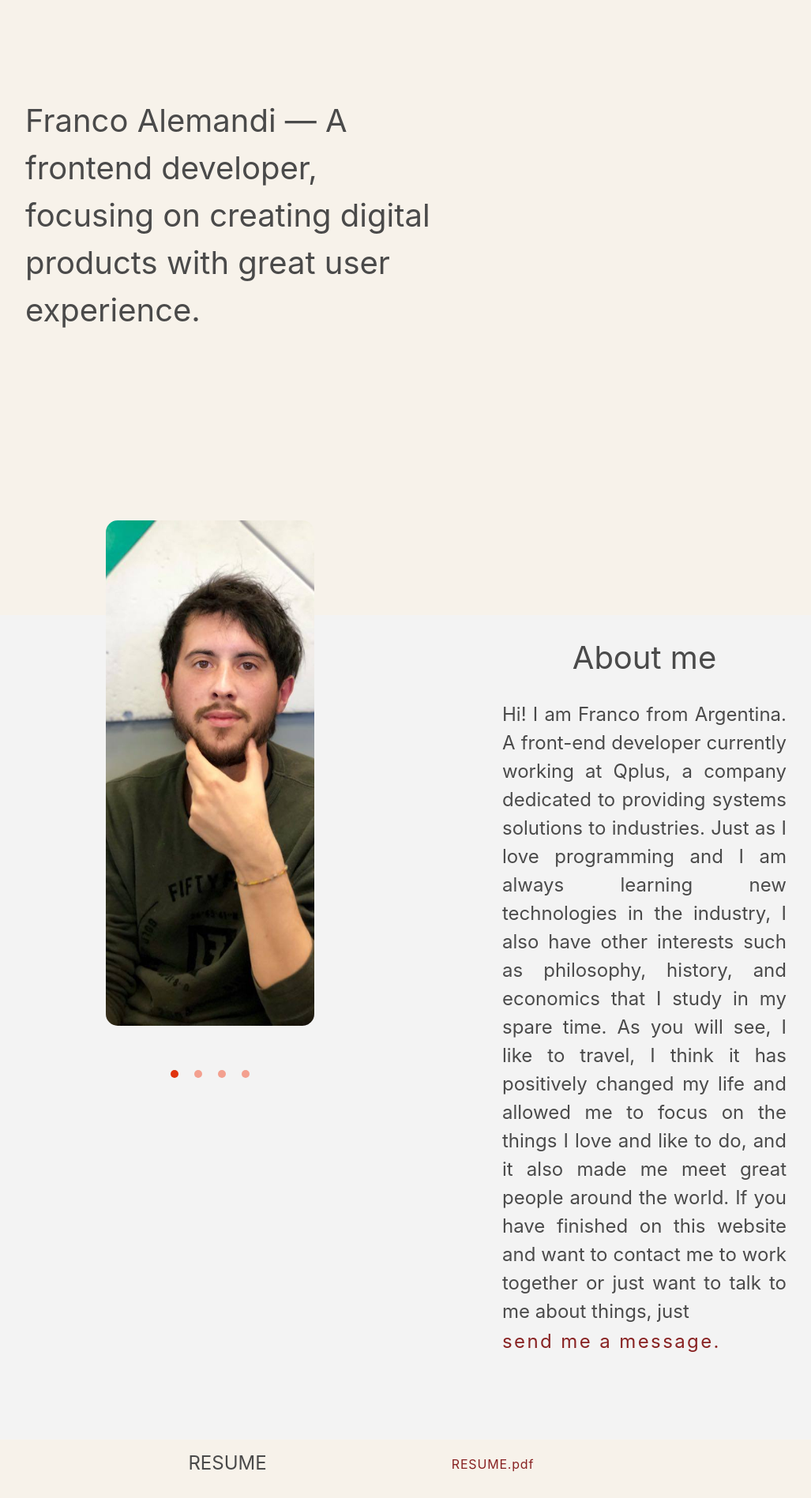
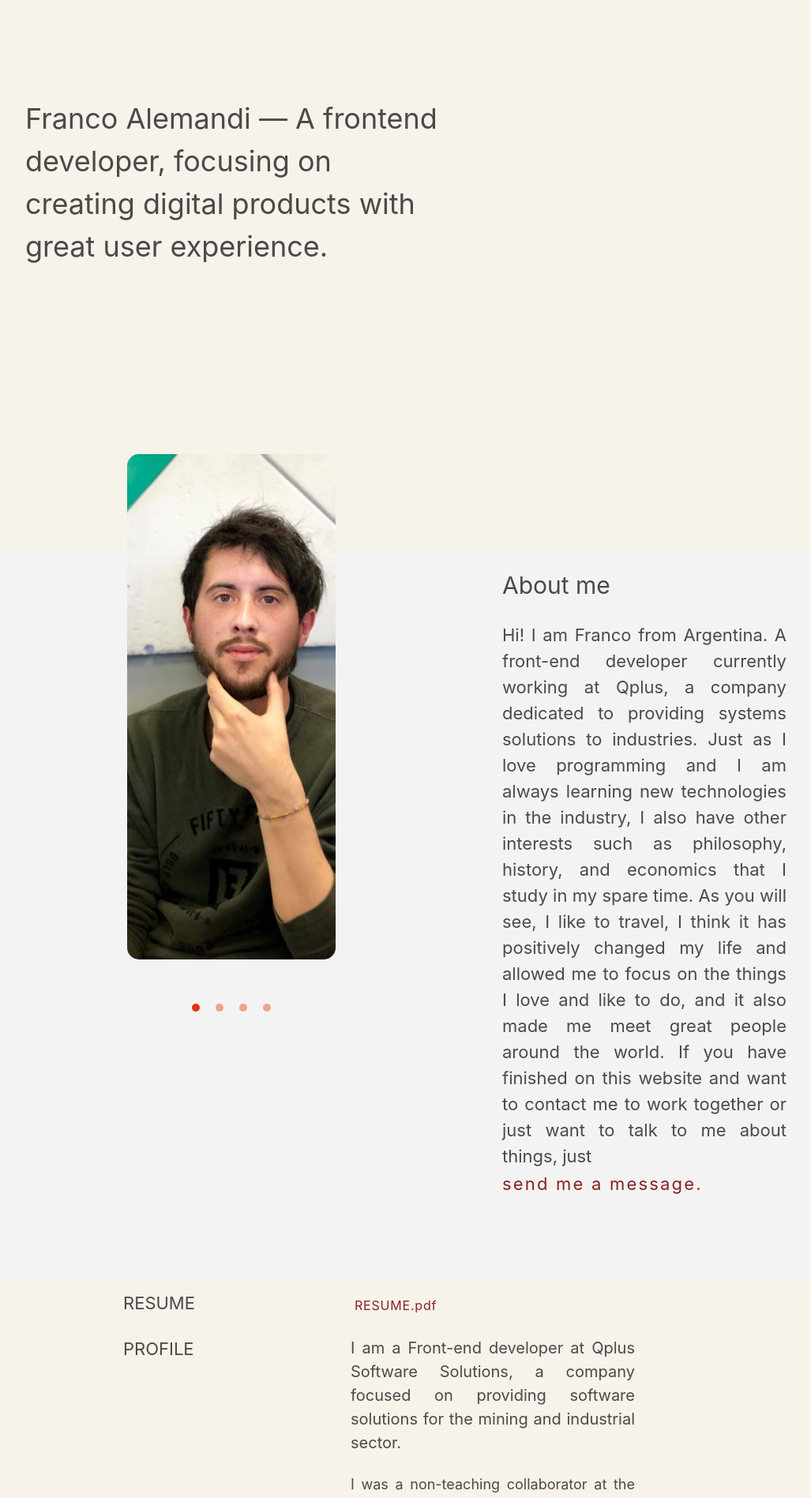
Before and after one commit to francoalemandi1/myownweb, a Vue app in the folder my-own-page/: page / in a window 1280 px wide. Shown: the part 220-2117 px from the top of the page at 79% size, without its empty margins (160-1187 px from the left). Built offline with nearby package versions, Linux system fonts and the light colour scheme.

Commit message:
New fixes in navbar

```diff
--- a/my-own-page/src/components/Footer.vue
+++ b/my-own-page/src/components/Footer.vue
@@ -3,8 +3,8 @@
     <div class="container mr-1 mt-6">
         <div class="columns mt-6">
           <div class="column is-one-third is-talk" id="#contact">
-            <h1 class="is-size-2 is-lets-talk" v-scrollanimation>{{ $t('letstalk') }}</h1>
-            <p class="is-size-4" v-scrollanimation>{{ $t('worktogether') }} <a class="anchor-class" href="mailto: alemandifrancocm@gmail.com">alemandifrancocm@gmail.com.</a></p>
+            <h1 class="is-lets-talk" v-scrollanimation>{{ $t('letstalk') }}</h1>
+            <p class="is-work-together" v-scrollanimation>{{ $t('worktogether') }} <a class="anchor-class" href="mailto: alemandifrancocm@gmail.com">alemandifrancocm@gmail.com.</a></p>
           </div>
         </div>
       <div class="contact-container">
@@ -105,8 +105,14 @@ small{
 
   margin-left: 2rem;
 }
+.is-lets-talk{
+  font-size: 30px;
+}
+.is-work-together{
+  font-size: 24px;
+}
 
-@media screen and (max-width: 1025px) {
+@media screen and (max-width: 992px) {
   .carousel {
     position: relative;
   }
@@ -121,9 +127,19 @@ small{
   }
   .is-lets-talk{
     text-align: center;
+    margin-bottom: 20px;
+    font-size: 20px;
   }
+  .is-work-together{
+  font-size: 16px;
+  margin: 12px;
+}
   small{
     margin-left: 3rem;
   }
+  .anchor-class{
+    letter-spacing: 0;
+    font-size: 18px;
+  }
 }
 </style>
--- a/my-own-page/src/components/Main.vue
+++ b/my-own-page/src/components/Main.vue
@@ -34,10 +34,10 @@
           </carousel>
         </div>
         <div class="column is-2"></div>
-        <div class="column is-one-third" style="position: relative; top: -6em;">
-          <h1 class="is-size-2 is-about-me" id="#about-me" v-scrollanimation>{{ $t('about') }}</h1>
+        <div class="column is-one-third is-my-info" style="position: relative; top: -6em;">
+          <h1 class="is-about-me" id="#about-me" v-scrollanimation>{{ $t('about') }}</h1>
           <br />
-          <p class="is-size-4" v-scrollanimation>{{ $t('maindescription') }}
+          <p class="main-descr-p" v-scrollanimation>{{ $t('maindescription') }}
          {{ $t('maindescription2') }}<br />
           <a href="mailto: alemandifrancocm@gmail.com">{{ $t('sendmessage') }}</a>
           </p>
@@ -58,10 +58,10 @@ export default {
   },
   methods: {
     handleSlideClick (dataset) {
-    console.log(dataset.index, dataset.name)
+      console.log(dataset.index, dataset.name);
+    },
   },
-  }
-}
+};
 </script>
 
 <style scoped>
@@ -112,6 +112,12 @@ a:hover:after {
   left: 0;
 }
 
+.is-about-me{
+  font-size: 30px;
+}
+.main-descr-p{
+  font-size: 22px;
+}
 .dark a {
   color: #c9a1a1;
 }
@@ -146,13 +152,21 @@ a:hover:after {
   transition: all 2s ease-out;
 }
 
-@media screen and (max-width: 1366px) {
+@media screen and (max-width: 992px) {
+  main{
+    overflow-x: hidden;
+  }
   .carousel {
     position: relative;
     left: -1.7rem;
   }
   .is-about-me{
     text-align: center;
+    font-size: 20px;
+  }
+  .main-descr-p{
+    font-size: 18px;
+    margin: 12px;
   }
 }
 </style>
--- a/my-own-page/src/components/Navbar.vue
+++ b/my-own-page/src/components/Navbar.vue
@@ -27,7 +27,7 @@
           </div>
         </div>
       </nav>
-      <div class="columns mt-6 pt-6 ml-6">
+      <div class="columns mt-6 pt-6 ml-6" @click="showNav = !showNav">
         <div class="column"></div>
       </div>
       <div class="columns mt-4 pt-6 ml-6">
@@ -35,7 +35,7 @@
       </div>
       <div class="columns mt-6 mb-6 ml-6 pb-6" style="position: relative; left: -10px;">
         <div class="column is-half">
-          <p class="is-size-2 has-text-left" style="position: relative; left: 6px;" ref="about-me" v-scrollanimation>
+          <p class="has-text-left is-short-descr" style="position: relative; left: 6px;" ref="about-me" v-scrollanimation>
             {{ $t('shortdescription') }}
           </p>
         </div>
@@ -174,6 +174,10 @@ export default {
   left: 5px;
 }
 
+.is-short-descr{
+  font-size: 36px;
+}
+
 /* Dropdown Button */
 .dropbtn {
   background-color: rgb(247, 242, 234) ;
@@ -229,10 +233,24 @@ export default {
   transition: all 2s ease-out;
 }
 
-@media screen and (max-width: 1367px) {
+@media screen and (max-width: 992px) {
+  .main-content{
+    height: 55vh;
+  }
   .navbar-menu{
     position: relative;
     left: 1.8rem;
   }
+  .is-short-descr{
+    font-size: 18px;
+    position: relative;
+    top: -10rem;
+  }
+  .brand-size{
+    font-size: 36px;
+  }
+  .anchor-class{
+    letter-spacing: 0;
+  }
 }
 </style>
--- a/my-own-page/src/components/Resume.vue
+++ b/my-own-page/src/components/Resume.vue
@@ -3,7 +3,7 @@
     <div class="container">
       <div class="columns is-centered">
         <div class="column is-one-quarter">
-          <h2 class="is-size-4 is-resume-title" id="#resume" v-scrollanimation>{{ $t('resume') }}</h2>
+          <h2 class="is-resume-title" id="#resume" v-scrollanimation>{{ $t('resume') }}</h2>
         </div>
         <div class="column is-one-third is-resume-pdf">
           <a class="anchor-class" v-scrollanimation href="https://drive.google.com/file/d/1u47js1X6VSyNimUd2DQ8cIifgTIsw6Ov/view?usp=sharing" target="_blank">{{ $t('resume') }}.pdf</a>
@@ -11,11 +11,11 @@
       </div>
       <div class="columns is-centered">
         <div class="column is-one-quarter">
-          <h2 class="is-size-4 is-profile" v-scrollanimation>{{ $t('profile') }}</h2>
+          <h2 class="is-profile" v-scrollanimation>{{ $t('profile') }}</h2>
         </div>
         <div class="column is-one-third is-resume" v-scrollanimation>
-          <h2 v-scrollanimation class="is-size-4">{{ $t('mainresume') }} </h2><br />
-          <p v-scrollanimation class="is-size-5">{{ $t('s21resume')}} <br /><br />
+          <h2 v-scrollanimation class="is-main-resume">{{ $t('mainresume') }} </h2><br />
+          <p v-scrollanimation class="is-s21-resume">{{ $t('s21resume')}} <br /><br />
           {{ $t('doctadevsresume') }} <br /><br />
           {{ $t('aboutmeresume') }} <br /><br />
           {{$t('futureresume')}}
@@ -31,10 +31,10 @@
       </div>
     <div class="columns is-centered">
       <div class="column is-one-quarter">
-        <h2 class="is-size-4 is-skillset" v-scrollanimation>{{ $t('skillset') }}</h2>
+        <h2 class="is-skillset" v-scrollanimation>{{ $t('skillset') }}</h2>
       </div>
       <div class="column is-one-third">
-        <div class="container is-size-4 is-design" v-scrollanimation>{{ $t('design') }}</div>
+        <div class="container is-design" v-scrollanimation>{{ $t('design') }}</div>
           <div v-scrollanimation class="image-container" style='position: relative; left: 0.5rem;'>
             <div class="card-image is-ps-image">
               <figure class="image is-64x64">
@@ -47,8 +47,8 @@
     </div>
     <div class="columns is-centered mt-4">
       <div class="column is-one-quarter"></div>
-      <div class="column is-one-third">
-        <div v-scrollanimation class="container is-size-4 is-code-title">
+      <div class="column is-one-third is-all-skill">
+        <div v-scrollanimation class="container is-code-title">
           {{ $t('code') }}
         </div>
         <div v-scrollanimation class="columns is-full is-code">
@@ -94,7 +94,7 @@
     <div v-scrollanimation class="columns is-centered">
       <div class="column is-one-quarter"></div>
       <div class="column is-one-third">
-        <div class="container is-size-4 is-tools">{{ $t('Tools') }}</div>
+        <div class="container is-tools">{{ $t('Tools') }}</div>
           <div class="image-container" style='position: relative; left: 0.7rem;'>
             <div class="card-image is-git-image">
               <figure class="image is-64x64">
@@ -193,7 +193,28 @@ figure:hover{
   transition: all 2s ease-out;
 }
 
-@media screen and (max-width: 1367px) {
+.is-resume-title,
+.is-profile,
+.is-skillset{
+  font-size: 22px;
+}
+
+.is-main-resume{
+  font-size: 20px;
+}
+.is-s21-resume{
+  font-size: 18px;
+}
+.is-design,
+.is-code-title,
+.is-tools{
+  font-size: 22px;
+}
+
+@media screen and (max-width: 992px) {
+  main{
+    overflow-x: hidden;
+  }
   .is-code {
     display: flex;
     flex-flow: row;
@@ -207,6 +228,7 @@ figure:hover{
   .is-code-title
   {
     text-align: center;
+    font-size: 18px;
   }
   .is-design{
     text-align: center;
@@ -235,5 +257,18 @@ figure:hover{
     position: relative;
     left: -0.7rem;
   }
+  .anchor-class{
+    letter-spacing: 0;
+  }
+  .is-main-resume,
+  .is-s21-resume{
+    font-size: 16px;
+    margin: 12px;
+  }
+}
+@media screen and (min-width: 1365px) and (max-width: 1600px) {
+  .is-2{
+    margin: 0 35px 0 0;
+  }
 }
 </style>
--- a/my-own-page/src/i18n.js
+++ b/my-own-page/src/i18n.js
@@ -22,7 +22,7 @@ const messages = {
     mainresume: 'I am a Front-end developer at Qplus Software Solutions, a company focused on providing software solutions for the mining and industrial sector.',
     s21resume: 'I was a non-teaching collaborator at the Siglo 21 University, an institution founded in order to bring higher education to all corners of the country.',
     doctadevsresume: 'I contribute to Doctadevs, a programming academy thought from a community, inclusive, and supportive perspective, which exists with the goal of training and incorporating new web development professionals into the industry.',
-    aboutmeresume: "I was born on July 23, 1992, and, like anyone who wants to know everything about everything, I studied computing, physics, and today sociology. I am currently in my last year of bachelor's degree, and I found a new challenge along the way: being a developer. I learn self-taught and google almost everything, the curiosity that arouses me leads me to remote places on the web and SOF, and I almost always end up following references in the area on Twitter. I learned and am learning HTML, CSS, JavaScript, and a variety of frameworks such as the Flex genius, better known as Bulma, and the utility-first master: Tailwind; for JavaScript I use the V for Green, famous for its ability to progress and scale - some call it Vue.",
+    aboutmeresume: "I was born on July 23, 1992, and, like anyone who wants to know everything about everything, I studied computing, physics, and today sociology. I am currently in my last year of bachelor's degree, and I found a new challenge along the way: being a developer. I learn self-taught and google almost everything, the curiosity that arouses me leads me to remote places on the web and SOF, and I almost always end up following references in the area on Twitter. I learned and am learning HTML, CSS, JavaScript, and a variety of frameworks such as the Flex genius, better known as Bulma, and the utility-first master: Tailwind; for JavaScript I use the V for Green, famous for its ability to progress and scale - some people call it Vue.",
     futureresume: 'Tomorrow I want to do innovative projects mixing development with sociology.',
     interestresume: 'Interested in working together? Let’s connect.',
     letstalk: "LET'S TALK",
```
